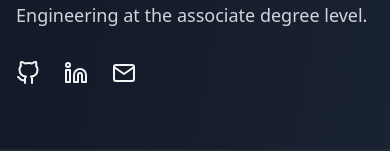
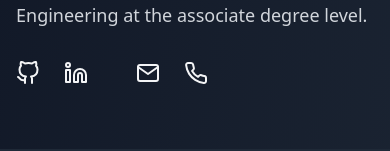
Before and after one commit to devmmk/devmmk.github.io, a React (Vite) app: page / in a window 390 px wide. Shown: the part 367-518 px from the top of the page. Built offline with nearby package versions, Linux system fonts and the light colour scheme.

Commit message:
add phone number icon

```diff
--- a/src/pages/portfolio/components/summary/index.tsx
+++ b/src/pages/portfolio/components/summary/index.tsx
@@ -1,4 +1,4 @@
-import { Github, LinkedIn, Mail } from "@icons";
+import { Github, LinkedIn, Mail, Phone } from "@icons";
 
 const Headline = () => (
   <header className="container mx-auto px-4 sm:px-6 py-16 sm:py-24">
@@ -31,7 +31,13 @@ const Headline = () => (
           href="mailto:mahdi.kashani2006@gmail.com"
           className="hover:text-blue-400 transition-colors duration-300"
         >
+        </a>
           <Mail />
+          <a
+          href="tel:+989308552187"
+          className="hover:text-blue-400 transition-colors duration-300"
+        >
+          <Phone />
         </a>
       </div>
     </div>
```
